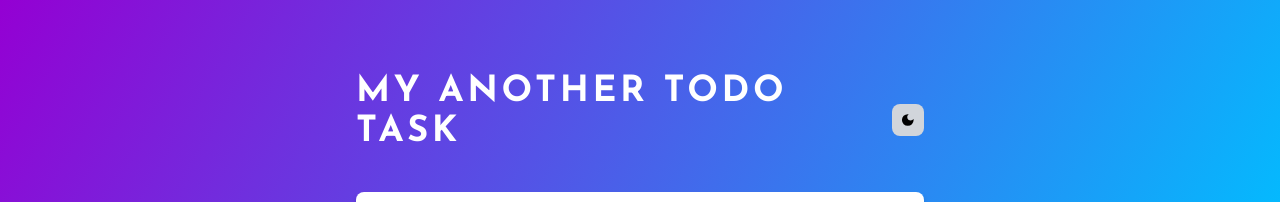
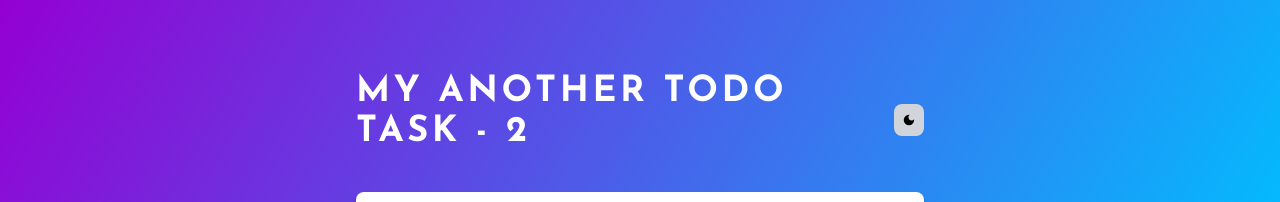
Before and after one commit to rohit-marathe/cicd-pipeline-react-todo-app, a React (Vite) app: page / in a window 1280 px wide. Shown: the top 202 px of the page. Built offline with nearby package versions, Linux system fonts and the light colour scheme.

Commit message:
made changes in the file

```diff
--- a/src/App.jsx
+++ b/src/App.jsx
@@ -53,7 +53,7 @@ function App() {
         <div className=" w-full flex items-center justify-between">
           <h1 className=" uppercase text-4xl font-bold text-white tracking-widest mb-4 md:text-3xl">
             {/* Task Manager */}
-            My Another Todo Task
+            My Another Todo Task - 2
           </h1>
 
           {darkTheme ? (
```
Also changed, not shown: 2 other files (tests, documents, lock files or other folders).
